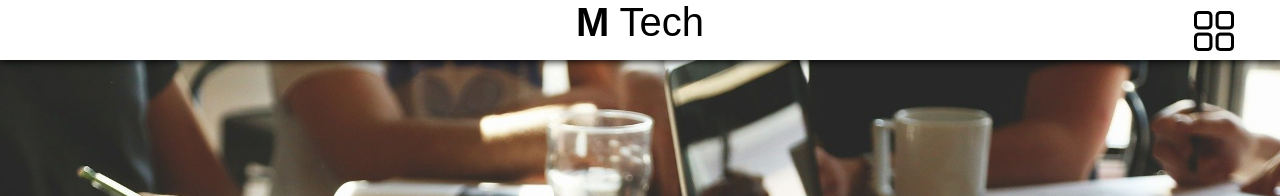
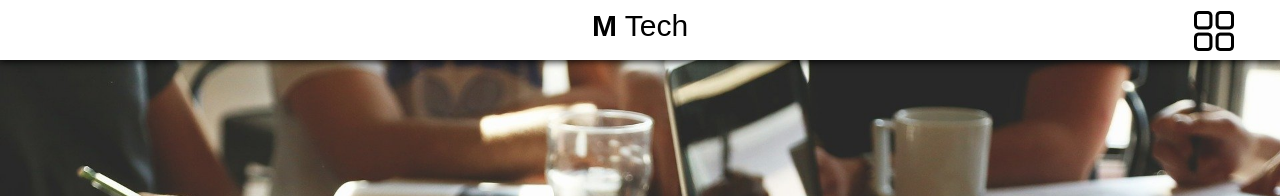
Before and after one commit to leemugeun/leemugeun.github.io, a Jekyll site: the page built from _posts/2019-12-16-default.md, in a window 1280 px wide. Shown: the top 196 px of the page. Built offline with Jekyll 4.4.1, drawn with Linux system fonts in a browser that asks for light colours.

```diff
--- a/_layouts/post.html
+++ b/_layouts/post.html
@@ -38,7 +38,7 @@
     </div>
         <div id="p_bg_black" class="p_bg_black"></div>
         <div id="p_wrap" class="p_wrap">
-            <div class="p_header">
+            <div id="p_header" class="p_header">
                 <div class="p_header_title">
                     <a href="/" onclick="window.scrollTo(0,0);">
                         <span><strong>M</strong> Tech</span>
--- a/assets/css/post.css
+++ b/assets/css/post.css
@@ -165,17 +165,13 @@ p .highlighter-rouge, td .highlighter-rouge{
 .p_header_title {
     width:200px;
     height: 60px;
-    margin: 0 auto;
+    margin: 9px auto;
     position: absolute;
-    font-size: 40px;
+    font-size: 30px;
     left: 50%;
     text-align: center;
     transform: translateX(-50%);
     cursor: pointer;
-}
-
-.p_header_title a:hover{
-    color: black;
 }
 
 .p_wrap hr{
@@ -319,7 +315,7 @@ p .highlighter-rouge, td .highlighter-rouge{
 
     .p_header_title{
         font-size: 25px;
-        padding-top: 13px;
+        margin-top: 12px;
     }
 
     .p_sub{
--- a/assets/js/post.js
+++ b/assets/js/post.js
@@ -1,6 +1,17 @@
 $(document).ready(function(){
     pageOnload();
     hljs.initHighlightingOnLoad();
+
+    $("html").on("mousewheel DOMMouseScroll", function(e){
+        var wheel = e.originalEvent.wheelDelta;
+        var scroll = $(window).scrollTop();
+        if (scroll > 80 && wheel < 0){
+            $("#p_header").hide();
+        }
+        else if (wheel > 0){
+            $("#p_header").show();
+        }
+    });
 });
 
 function pageOnload(){
```
